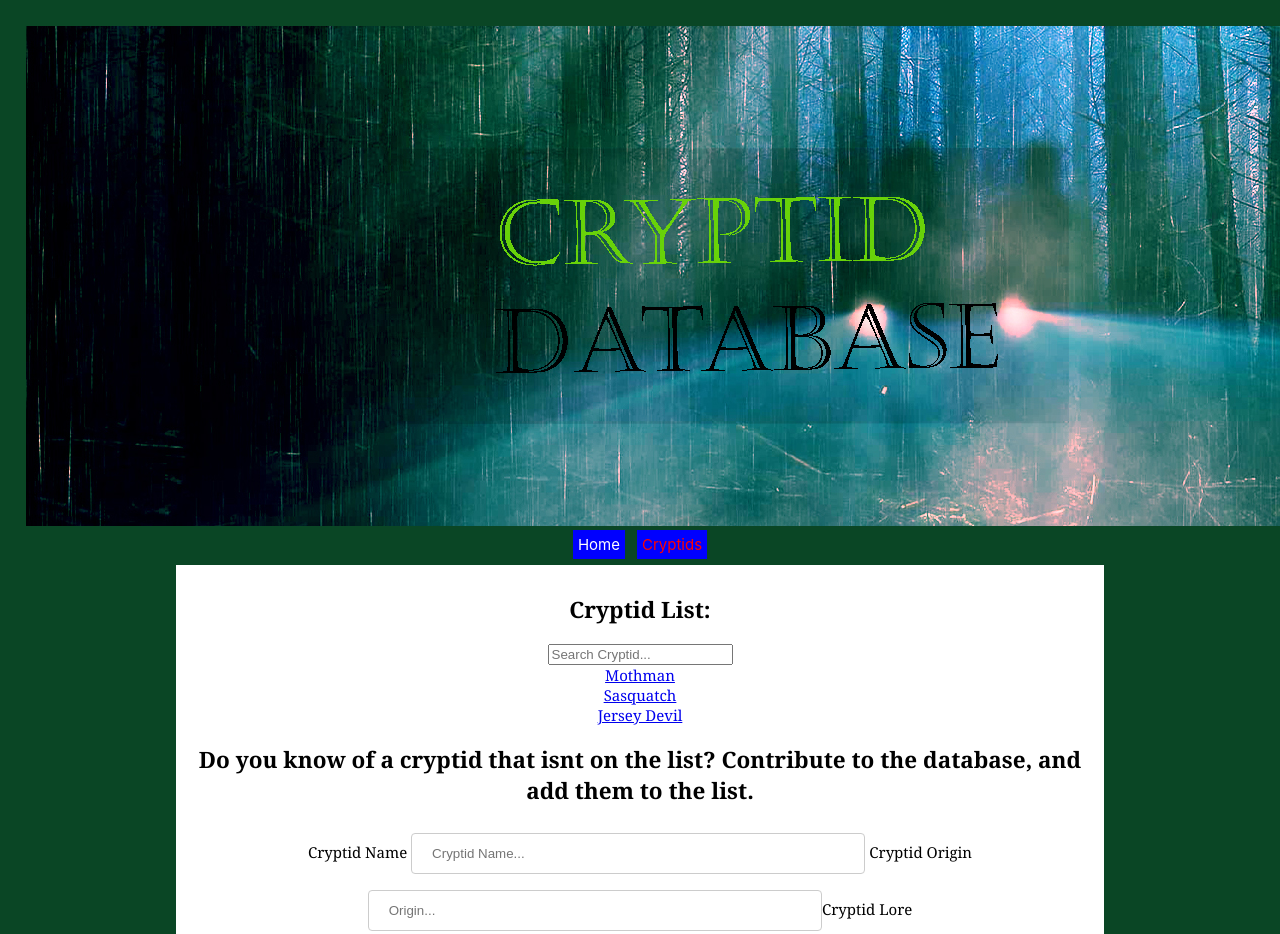
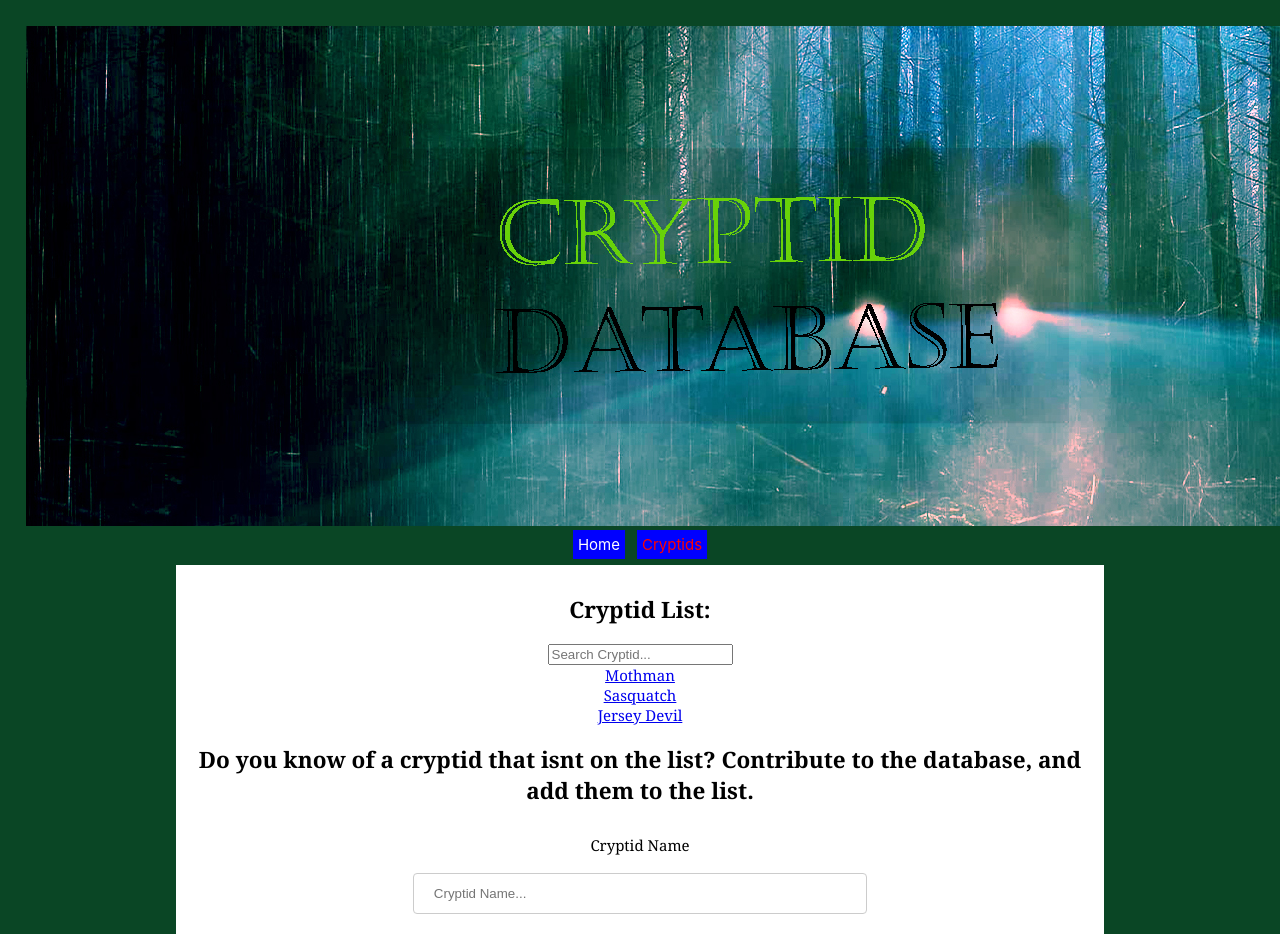
Before and after one commit to bjd1412/Cryptid_DataBase, a React (Create React App) app: page /cryptidlist in a window 1280 px wide. Shown: the top 934 px of the page. Built offline with nearby package versions, Linux system fonts and the light colour scheme; data requests are answered from the project's data file.

Commit message:
added more css to make inputs look way better

```diff
--- a/src/Components/App.css
+++ b/src/Components/App.css
@@ -50,3 +50,13 @@ input[type=submit] {
 input[type=submit]:hover {
   background-color: #45a049;
 }
+
+.Label{
+  text-align: center;
+  margin: auto;
+    padding: 10px;
+    display: block;
+    margin-left: auto;
+    margin-right: auto;
+
+}
```
